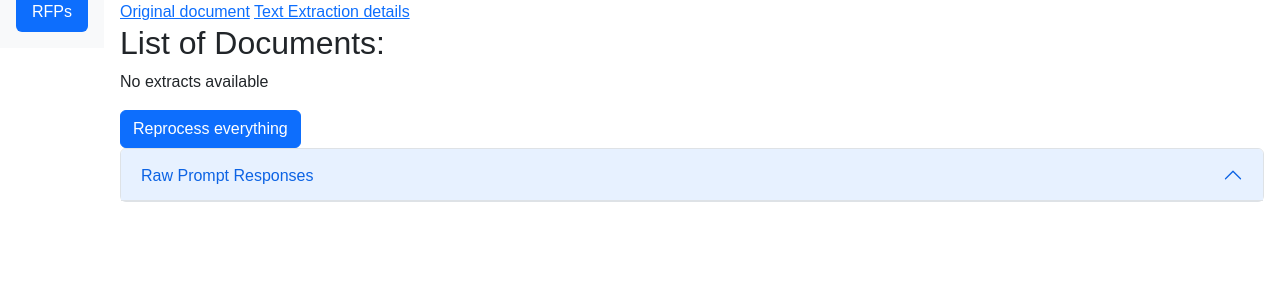
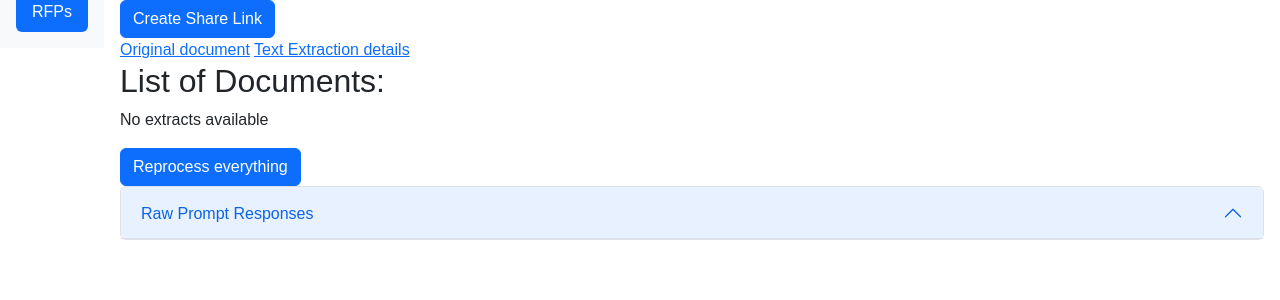
Before and after one commit to guyrt/quizMe, a Django app: template webserve/privateuploads/templates/privateuploads/rfp_detail.html in a window 1280 px wide. Shown: the part 24-324 px from the top of the page. Run offline with Django 3.2, Linux system fonts and the light colour scheme; the template is opened without the code that fills it, so the values that code supplies are empty.

Commit message:
work on share

```diff
--- a/webserve/privateuploads/templates/privateuploads/rfp_detail.html
+++ b/webserve/privateuploads/templates/privateuploads/rfp_detail.html
@@ -26,6 +26,36 @@
                 // Handle errors, if necessary
             });
         });
+
+        /** Set up share link */
+
+        document.getElementById('create-share-link').addEventListener('click', function() {
+            fetch("{% url 'doc_cluster_share' doc_cluster.id %}", {
+                method: 'POST', // or 'GET', depending on your server setup
+                headers: {
+                    "Content-Type": "application/json",
+                    "X-CSRFToken": getCookie("csrftoken")
+                },
+            })
+            .then(response => response.json())
+            .then(data => {
+                // Display the share URL
+                document.getElementById('shareUrl').textContent = data.share;
+                document.getElementById('shareLink').style.display = 'block';
+                document.getElementById('copyButton').style.display = 'inline-block';
+            })
+            .catch(error => {
+                console.error('Error:', error);
+            });
+        });
+
+        document.getElementById('copyButton').addEventListener('click', function() {
+            const shareUrl = document.getElementById('shareUrl').textContent;
+            navigator.clipboard.writeText(shareUrl).then(() => {
+                alert('URL copied to clipboard!');  // todo swap btn to a thumbs up
+            });
+        });
+
     });
 
     function getCookie(name) {
@@ -35,6 +65,7 @@
             return parts.pop().split(";").shift();
         }
     }
+
 </script>
 {% endblock %}
 
@@ -50,6 +81,10 @@
         <h1>{{ doc_cluster.get_title }}</h1>
     </header>
     <main>
+        <button type="button" class="btn btn-primary" data-bs-toggle="modal" data-bs-target="#shareModal">
+            Create Share Link
+        </button>
+        <br/>
         <a href="#">Original document</a>
         <a href="{% url 'doc_cluster_raw' doc_cluster.id %}">Text Extraction details</a>
         <h2>List of Documents:</h2>
@@ -160,5 +195,24 @@
                 </div>
             </div>
         </div>
+
+        <div class="modal fade" id="shareModal" tabindex="-1" aria-labelledby="exampleModalLabel" aria-hidden="true">
+            <div class="modal-dialog">
+              <div class="modal-content">
+                <div class="modal-header">
+                  <h5 class="modal-title" id="exampleModalLabel">Create Share Link</h5>
+                  <button type="button" class="btn-close" data-bs-dismiss="modal" aria-label="Close"></button>
+                </div>
+                <div id='share-modal-body' class="modal-body">
+                    <p id="shareMessage">Click create to make a unique link. Anyone who clicks it will have read-only access to this page.</p>
+                    <p id="shareLink" style="display:none;">Link: <span id="shareUrl"></span> <button id="copyButton" style="display:none;" class="btn btn-primary">Click to Copy</button></p>
+                </div>
+                <div class="modal-footer">
+                  <button type="button" class="btn btn-secondar" data-bs-dismiss="modal">Close</button>
+                  <button id='create-share-link' type="button" class="btn btn-primary">Create</button>
+                </div>
+              </div>
+            </div>
+          </div>
     </main>
 {% endblock %}
--- a/webserve/privateuploads/urls.py
+++ b/webserve/privateuploads/urls.py
@@ -8,5 +8,6 @@ urlpatterns = [
     path('<int:pk>', views.DocumentClusterDetailView.as_view(), name='doc_cluster_detail'),
     path('<int:pk>/delete', views.DocumentClusterDeleteView.as_view(), name='doc_cluster_delete'),
     path('<int:pk>/reprocess', views.DocumentClusterReprocessView.as_view(), name='doc_cluster_reprocess'),
+    path('<int:pk>/share', views.DocumentClusterCreateShareView.as_view(), name='doc_cluster_share'),
     path('<int:pk>/raw', views.DocumentClusterRawView.as_view(), name='doc_cluster_raw'),
 ]
```
Also changed, not shown: webserve/privateuploads/views.py (+7 -0 lines), 1 other file.
